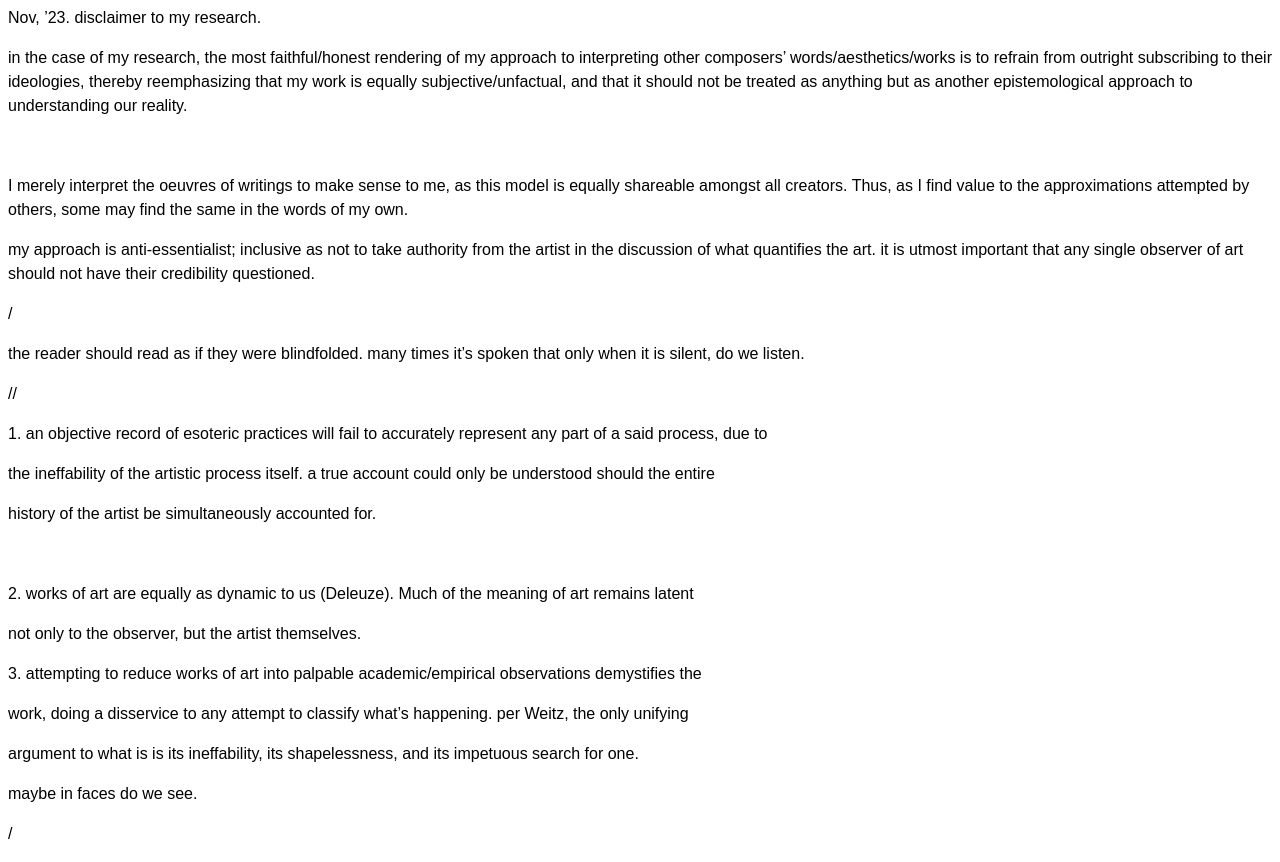
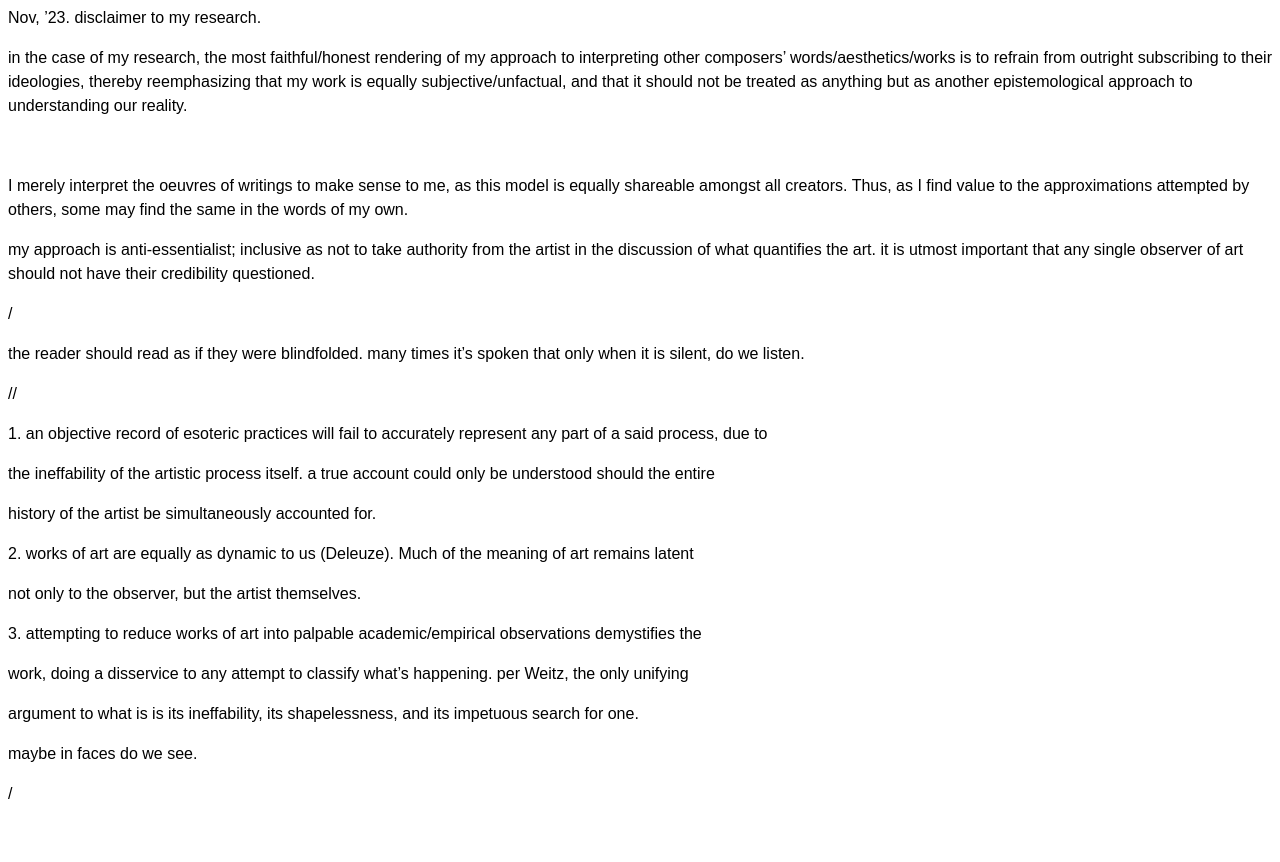
Before and after one commit to ethanb037/blackburn, a plain HTML site: page pages/writings/nov23.html in a window 1280 px wide. Shown: the part 85-947 px from the top of the page. After the commit the page ends 907 px from the top, so only its background shows below. Drawn offline with Linux system fonts and the light colour scheme.

Commit message:
Update nov23.html

```diff
--- a/pages/writings/nov23.html
+++ b/pages/writings/nov23.html
@@ -34,7 +34,6 @@
 <p>1. an objective record of esoteric practices will fail to accurately represent any part of a said process, due to</p>
 <p>the ineffability of the artistic process itself. a true account could only be understood should the entire&nbsp;</p>
 <p>history of the artist be simultaneously accounted for.</p>
-<p>&nbsp;</p>
 <p>2. works of art are equally as dynamic to us (Deleuze). Much of the meaning of art remains latent&nbsp;</p>
 <p>not only to the observer, but the artist themselves.&nbsp;</p>
 <p>3. attempting to reduce works of art into palpable academic/empirical observations demystifies the&nbsp;</p>
```
